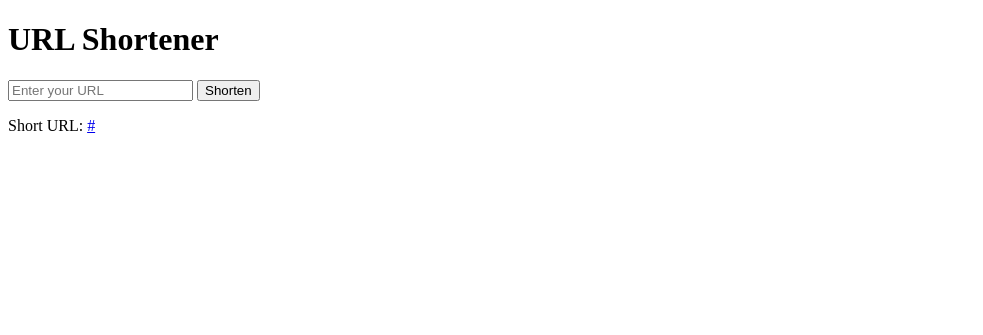
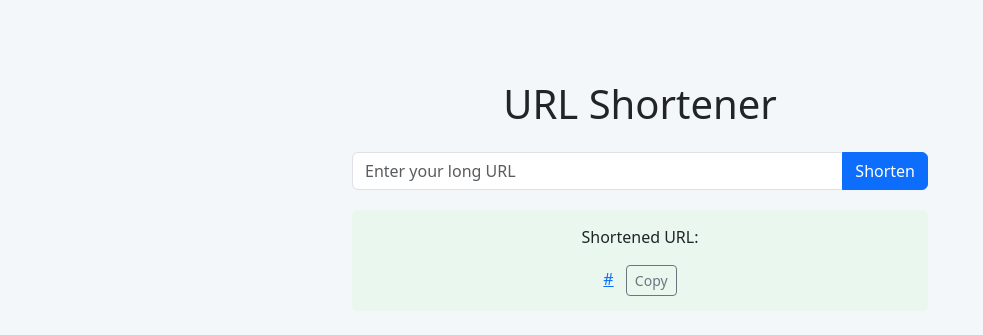
Before and after one commit to ladicodes/url-shortener, a Django app: template url_shortner/shortener/templates/shortener/home.html in a window 1280 px wide. Shown: the top 335 px of the page, without its empty margins (0-983 px from the left). Run offline with Django 5.2, Linux system fonts and the light colour scheme; the template is opened without the code that fills it: most values are stand-ins (such as "Sample title", 1, 10 or a date in 2020).

Commit message:
improve ui

```diff
--- a/url_shortner/shortener/templates/shortener/home.html
+++ b/url_shortner/shortener/templates/shortener/home.html
@@ -1,17 +1,35 @@
+{% load static %}
 <!DOCTYPE html>
-<html>
+<html lang="en">
 <head>
+    <meta charset="UTF-8">
     <title>URL Shortener</title>
+    <link href="https://cdn.jsdelivr.net/npm/bootstrap@5.3.2/dist/css/bootstrap.min.css" rel="stylesheet">
+    <style>
+        body { background: #f4f7fa; }
+        .container { max-width: 600px; margin-top: 80px; }
+        .result-box { margin-top: 20px; padding: 15px; border-radius: 5px; background-color: #e9f7ef; }
+        button:hover { opacity: 0.9; }
+    </style>
 </head>
 <body>
-    <h1>URL Shortener</h1>
-    <form method="post">
+<div class="container text-center">
+    <h1 class="mb-4">URL Shortener</h1>
+    <form method="POST">
         {% csrf_token %}
-        <input type="url" name="long_url" placeholder="Enter your URL" required>
-        <button type="submit">Shorten</button>
+        <div class="input-group mb-3">
+            <input type="url" name="original_url" class="form-control" placeholder="Enter your long URL" required>
+            <button class="btn btn-primary" type="submit">Shorten</button>
+        </div>
     </form>
+
     {% if short_url %}
-        <p>Short URL: <a href="{{ short_url }}">{{ short_url }}</a></p>
+    <div class="result-box">
+        <p>Shortened URL:</p>
+        <a href="{{ short_url }}" target="_blank">{{ short_url }}</a>
+        <button class="btn btn-outline-secondary btn-sm ms-2" onclick="navigator.clipboard.writeText('{{ short_url }}')">Copy</button>
+    </div>
     {% endif %}
+</div>
 </body>
 </html>
```
